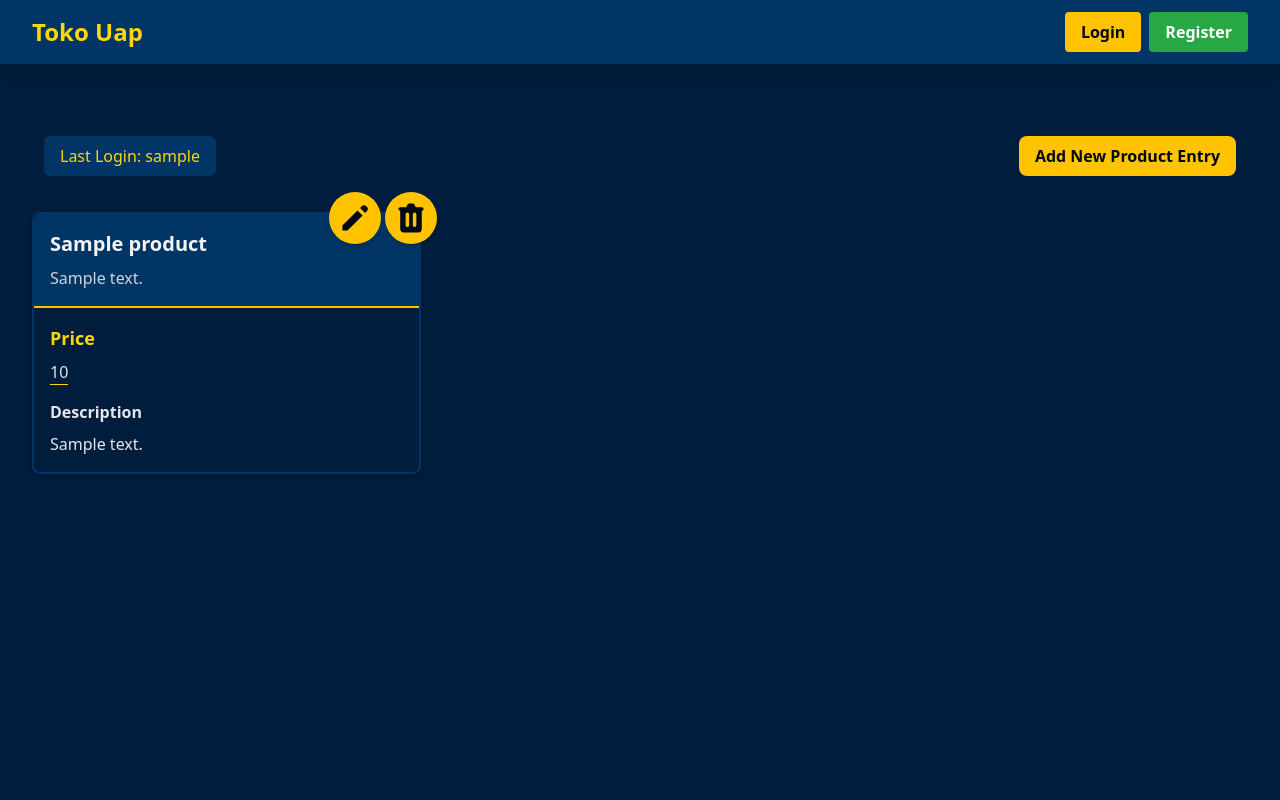
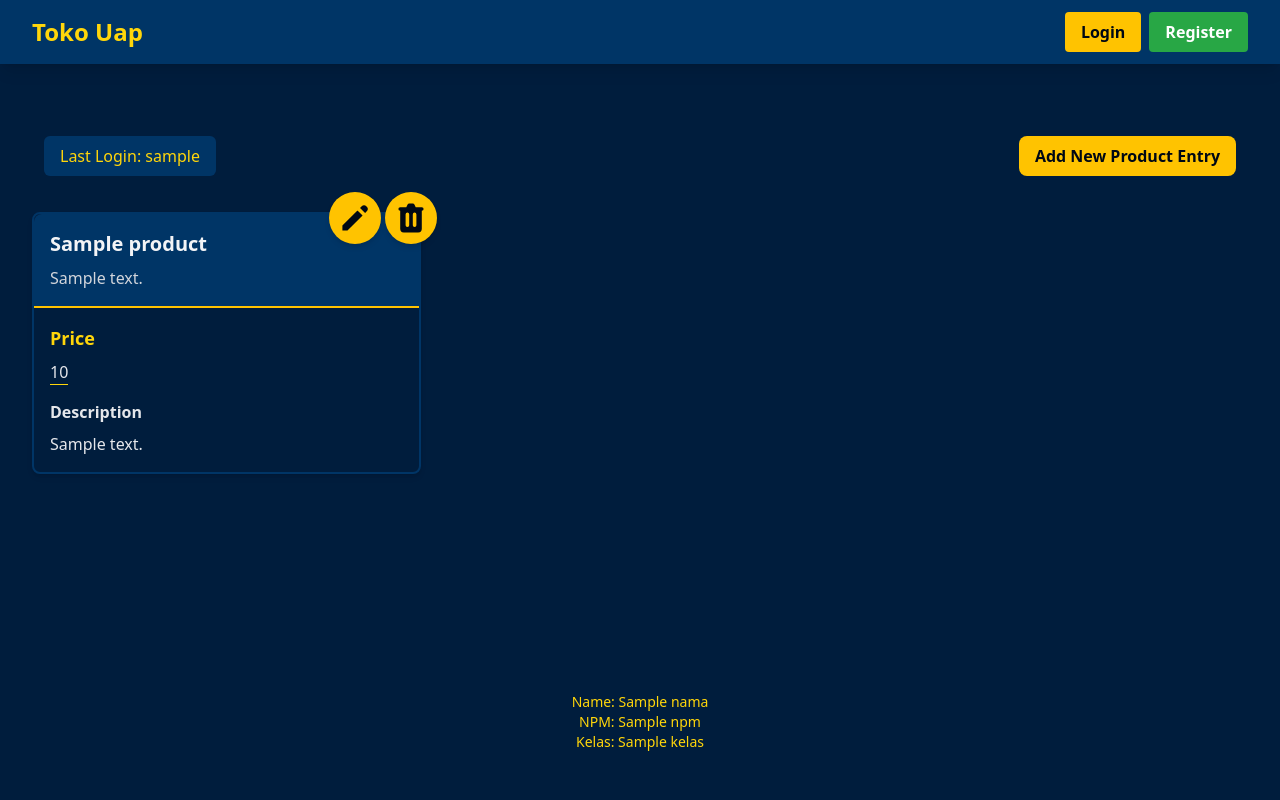
Before and after one commit to mirfaknaufal/toko-uap, a Django app: template main/templates/main.html in a window 1280 px wide. Run offline with Django 5.2, Linux system fonts and the light colour scheme; tables that the repository leaves empty hold one stand-in row (values such as "Sample post"); the template is opened without the code that fills it: values that come from a table or form of the project are taken from there, most other values are stand-ins (such as "Sample title", 1, 10 or a date in 2020); some libraries are stand-ins or nearby versions.

Commit message:
Added footer for name, npm, class on main.html

```diff
--- a/main/templates/main.html
+++ b/main/templates/main.html
@@ -30,5 +30,13 @@
       {% endfor %}
     </div>
   {% endif %}
+
+  <footer class="bg-[#001D3D] text-[#FFD60A] py-4 mt-auto">
+    <div class="container mx-auto text-center">
+      <p class="text-sm">Name: {{ nama }}</p>
+      <p class="text-sm">NPM: {{ npm }}</p>
+      <p class="text-sm">Kelas: {{ kelas }}</p>
+    </div>
+  </footer>
 </div>
 {% endblock content %}
```
